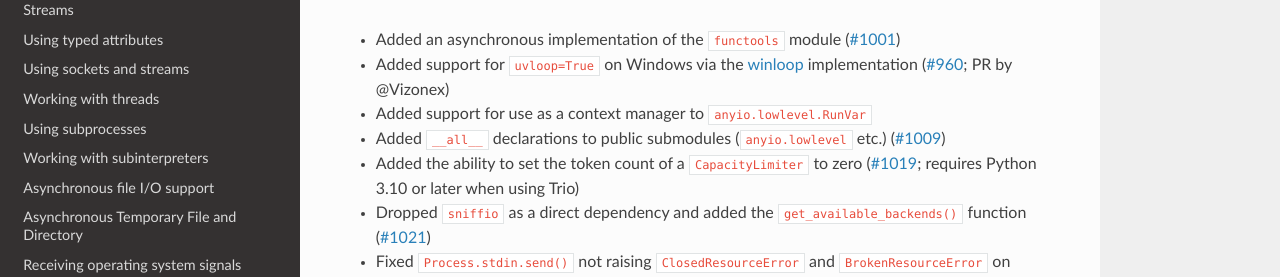
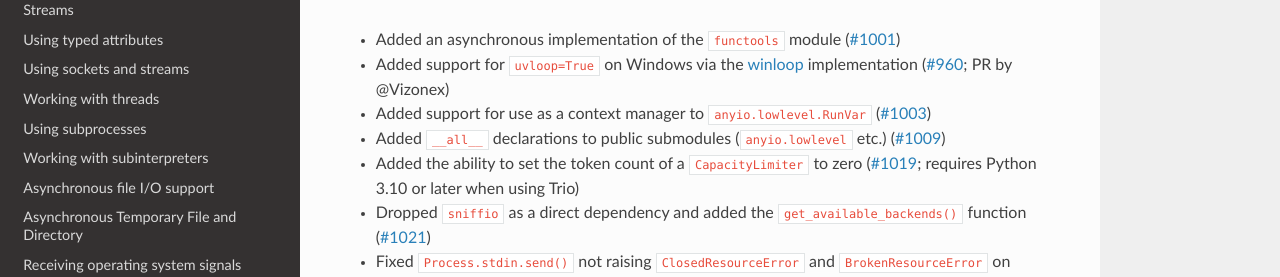
Before and after one commit to agronholm/anyio, a Sphinx documentation site: the page built from docs/versionhistory.rst, in a window 1280 px wide and 900 px high. Shown: the part 228-505 px from the top of the window. Built offline with Sphinx 7.4.7 and the Read the Docs theme 3.1.0, drawn with Linux system fonts in a browser that asks for light colours; the version number could not be read and is left out.

Commit message:
Added the missing PR link to the changelog for the RunVar PR

```diff
--- a/docs/versionhistory.rst
+++ b/docs/versionhistory.rst
@@ -10,6 +10,7 @@ This library adheres to `Semantic Versioning 2.0 <http://semver.org/>`_.
 - Added support for ``uvloop=True`` on Windows via the winloop_ implementation
   (`#960 <https://github.com/agronholm/anyio/pull/960>`_; PR by @Vizonex)
 - Added support for use as a context manager to ``anyio.lowlevel.RunVar``
+  (`#1003 <https://github.com/agronholm/anyio/pull/1003>`_)
 - Added ``__all__`` declarations to public submodules (``anyio.lowlevel`` etc.)
   (`#1009 <https://github.com/agronholm/anyio/pull/1009>`_)
 - Added the ability to set the token count of a ``CapacityLimiter`` to zero
```
